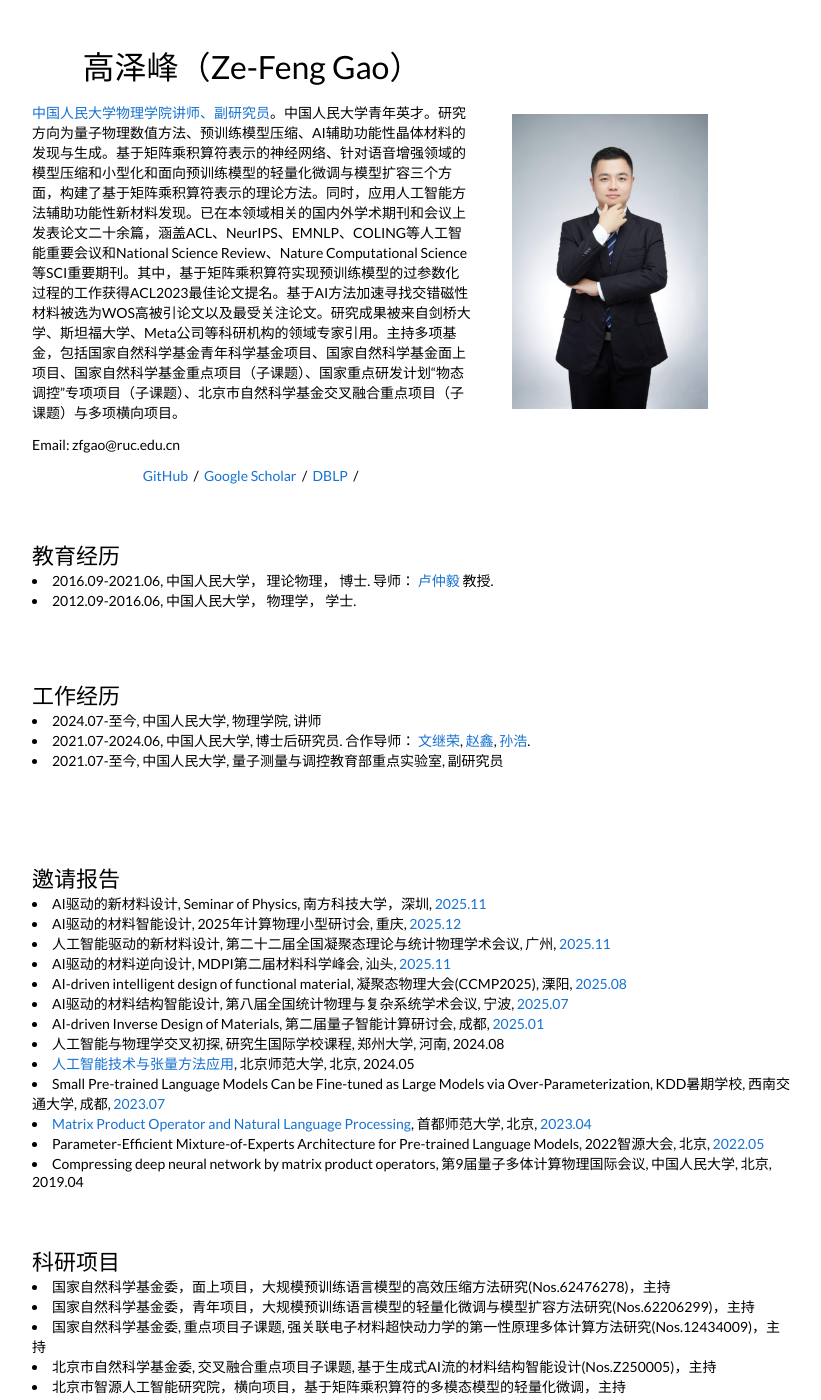
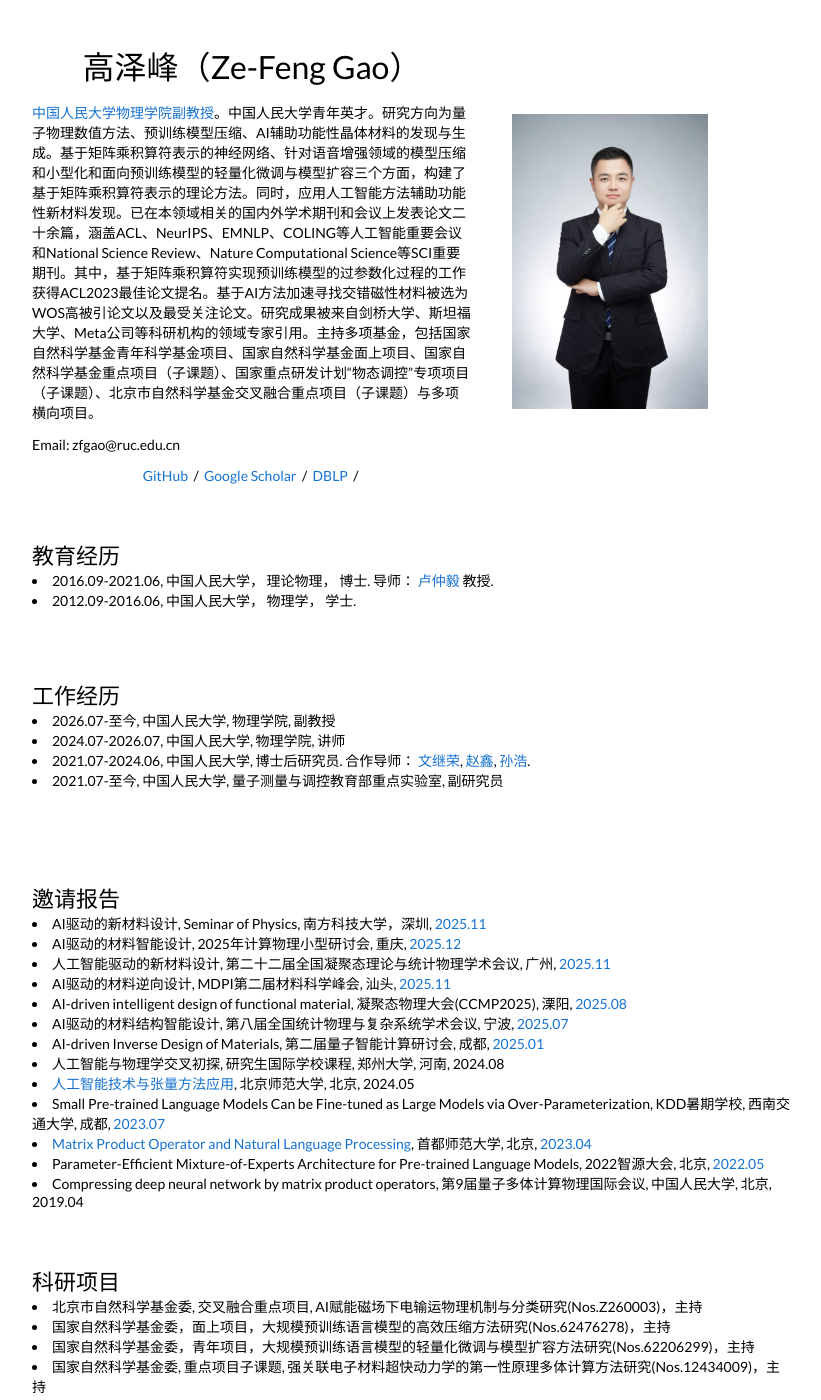
Before and after one commit to zfgao66/homepage, a Jekyll site: the page built from _posts/2026/2026-01-19-NiF3.markdown, in a window 1280 px wide and 1400 px high. Shown: the whole window, without its empty margins (228-1049 px from the left). Built offline with Jekyll 4.4.1, drawn with Linux system fonts in a browser that asks for light colours; some of the changed text lies outside the part shown.

Commit message:
update
update

```diff
--- a/_layouts/default.html
+++ b/_layouts/default.html
@@ -27,7 +27,7 @@
               <h1>
                 高泽峰（Ze-Feng Gao）
               </h1>
-              <p> <a href="http://www.phys.ruc.edu.cn/info/1304/2128.htm"> 中国人民大学物理学院讲师、副研究员</a>。中国人民大学青年英才。研究方向为量子物理数值方法、预训练模型压缩、AI辅助功能性晶体材料的发现与生成。基于矩阵乘积算符表示的神经网络、针对语音增强领域的模型压缩和小型化和面向预训练模型的轻量化微调与模型扩容三个方面，构建了基于矩阵乘积算符表示的理论方法。同时，应用人工智能方法辅助功能性新材料发现。已在本领域相关的国内外学术期刊和会议上发表论文二十余篇，涵盖ACL、NeurIPS、EMNLP、COLING等人工智能重要会议和National Science Review、Nature Computational Science等SCI重要期刊。其中，基于矩阵乘积算符实现预训练模型的过参数化过程的工作获得ACL2023最佳论文提名。基于AI方法加速寻找交错磁性材料被选为WOS高被引论文以及最受关注论文。研究成果被来自剑桥大学、斯坦福大学、Meta公司等科研机构的领域专家引用。主持多项基金，包括国家自然科学基金青年科学基金项目、国家自然科学基金面上项目、国家自然科学基金重点项目（子课题）、国家重点研发计划“物态调控”专项项目（子课题）、北京市自然科学基金交叉融合重点项目（子课题）与多项横向项目。
+              <p> <a href="http://www.phys.ruc.edu.cn/info/1304/2128.htm"> 中国人民大学物理学院副教授</a>。中国人民大学青年英才。研究方向为量子物理数值方法、预训练模型压缩、AI辅助功能性晶体材料的发现与生成。基于矩阵乘积算符表示的神经网络、针对语音增强领域的模型压缩和小型化和面向预训练模型的轻量化微调与模型扩容三个方面，构建了基于矩阵乘积算符表示的理论方法。同时，应用人工智能方法辅助功能性新材料发现。已在本领域相关的国内外学术期刊和会议上发表论文二十余篇，涵盖ACL、NeurIPS、EMNLP、COLING等人工智能重要会议和National Science Review、Nature Computational Science等SCI重要期刊。其中，基于矩阵乘积算符实现预训练模型的过参数化过程的工作获得ACL2023最佳论文提名。基于AI方法加速寻找交错磁性材料被选为WOS高被引论文以及最受关注论文。研究成果被来自剑桥大学、斯坦福大学、Meta公司等科研机构的领域专家引用。主持多项基金，包括国家自然科学基金青年科学基金项目、国家自然科学基金面上项目、国家自然科学基金重点项目（子课题）、国家重点研发计划“物态调控”专项项目（子课题）、北京市自然科学基金交叉融合重点项目（子课题）与多项横向项目。
               </p>
 
 
@@ -63,7 +63,8 @@
           <tr>
             <td style="padding:2.5%;width:100%;vertical-align:middle">
               <h2>工作经历</h2>
-              <li type="disc"> 2024.07-至今, 中国人民大学, 物理学院, 讲师</li>
+              <li type="disc"> 2026.07-至今, 中国人民大学, 物理学院, 副教授</li>
+              <li type="disc"> 2024.07-2026.07, 中国人民大学, 物理学院, 讲师</li>
               <li> 2021.07-2024.06, 中国人民大学, 博士后研究员. 合作导师： <a href="https://gsai.ruc.edu.cn/jrwen"> 文继荣</a>, <a href="https://gsai.ruc.edu.cn/waynexinzhao"> 赵鑫</a>, <a href="https://gsai.ruc.edu.cn/haosun"> 孙浩</a>.</li>
               <li type="disc"> 2021.07-至今, 中国人民大学, 量子测量与调控教育部重点实验室, 副研究员</li>
             </td>
@@ -100,6 +101,7 @@
           <tr>
             <td style="padding:2.5%;width:100%;vertical-align:middle">
               <h2>科研项目</h2>
+              <li type="disc">北京市自然科学基金委, 交叉融合重点项目, AI赋能磁场下电输运物理机制与分类研究(Nos.Z260003)，主持</li>
               <li type="disc"> 国家自然科学基金委，面上项目，大规模预训练语言模型的高效压缩方法研究(Nos.62476278)，主持</li>
               <li type="disc"> 国家自然科学基金委，青年项目，大规模预训练语言模型的轻量化微调与模型扩容方法研究(Nos.62206299)，主持</li>
               <li type="disc">国家自然科学基金委, 重点项目子课题, 强关联电子材料超快动力学的第一性原理多体计算方法研究(Nos.12434009)，主持</li>
@@ -132,6 +134,7 @@
               <li type="disc"> 2025-2026 秋季:  人工智能与物理学（本科生课程）</li>
               <li type="disc"> 2025-2026 秋季:  诺贝尔物理学奖和现代物理学（本科生课程）</li>
               <li type="disc"> 2026-2027 春季:  诺贝尔物理学奖和现代物理学（本科生课程）</li>
+              <li type="disc"> 2026-2027 秋季:  人工智能与物理学（本科生课程）</li>
             </td>
           </p>
           </tr>
--- a/_posts/2025/2025-08-01-H4.markdown
+++ b/_posts/2025/2025-08-01-H4.markdown
@@ -6,8 +6,9 @@ image: images/2025/H4.png
 categories: 2025_research
 author: Ze-Feng Gao
 authors: "Bo-Wen Yao, Zhenfeng Ouyang, Xiao-Qi Han, Chang-Jiang Wu, Peng-Jie Guo, <strong>Ze-Feng Gao<sup>#</sup></strong>, Zhong-Yi Lu<sup>#</sup>"
-venue: "Arxiv"
+venue: "Physical Review B，113, 094509"
 paper: /pdfs/2025/H4.pdf
 arxiv: https://arxiv.org/abs/2508.10912
+link: https://journals.aps.org/prb/abstract/10.1103/rltl-vgzj
 ---
 In this work, we used our developed AI search engine (InvDesFlow) to perform extensive investigations regarding ambient stable superconducting hydrides. Several quaternary hydrides with high superconducting temperature are predicted.
```
Also changed, not shown: _posts/2026/2026-07-15-bipolarized.markdown (renamed from _posts/2024/2024-06-24-bipolarized.markdown), images/2026/bipolarized.png (renamed from images/2024/bipolarized.png), 5 other files.
